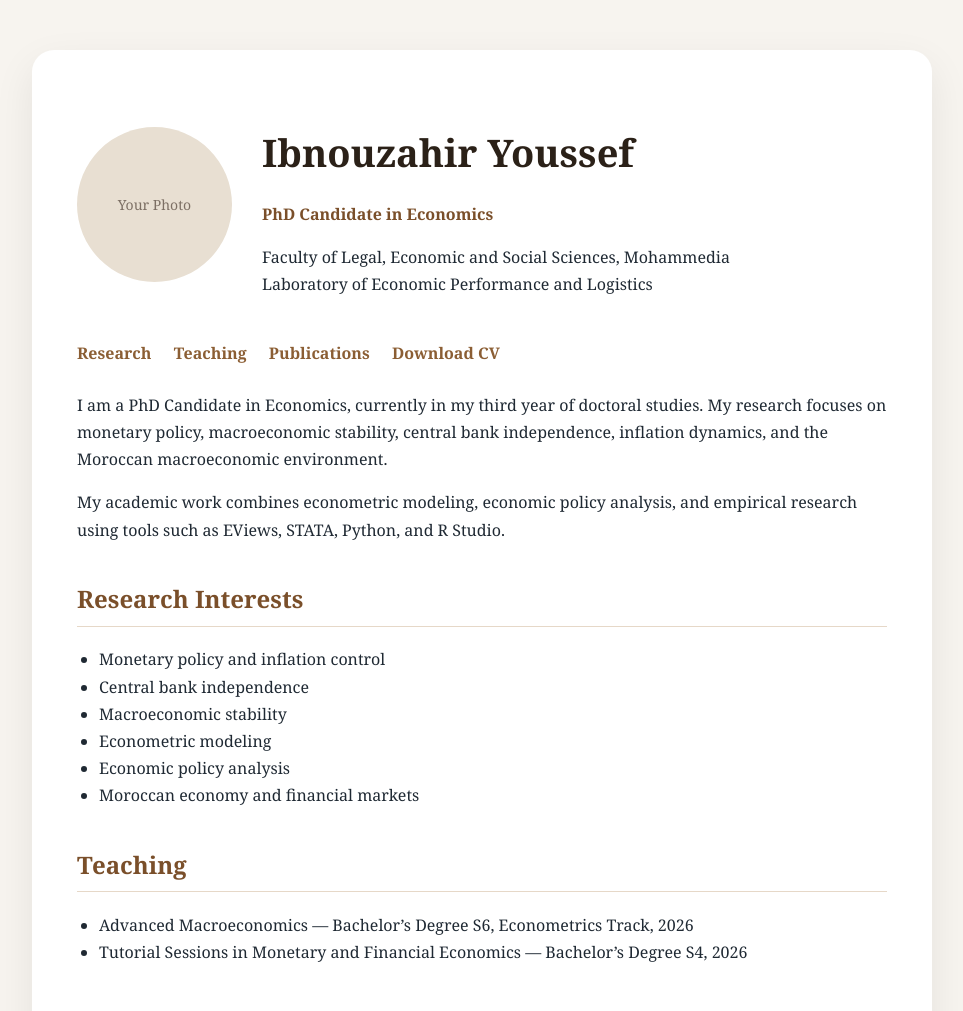
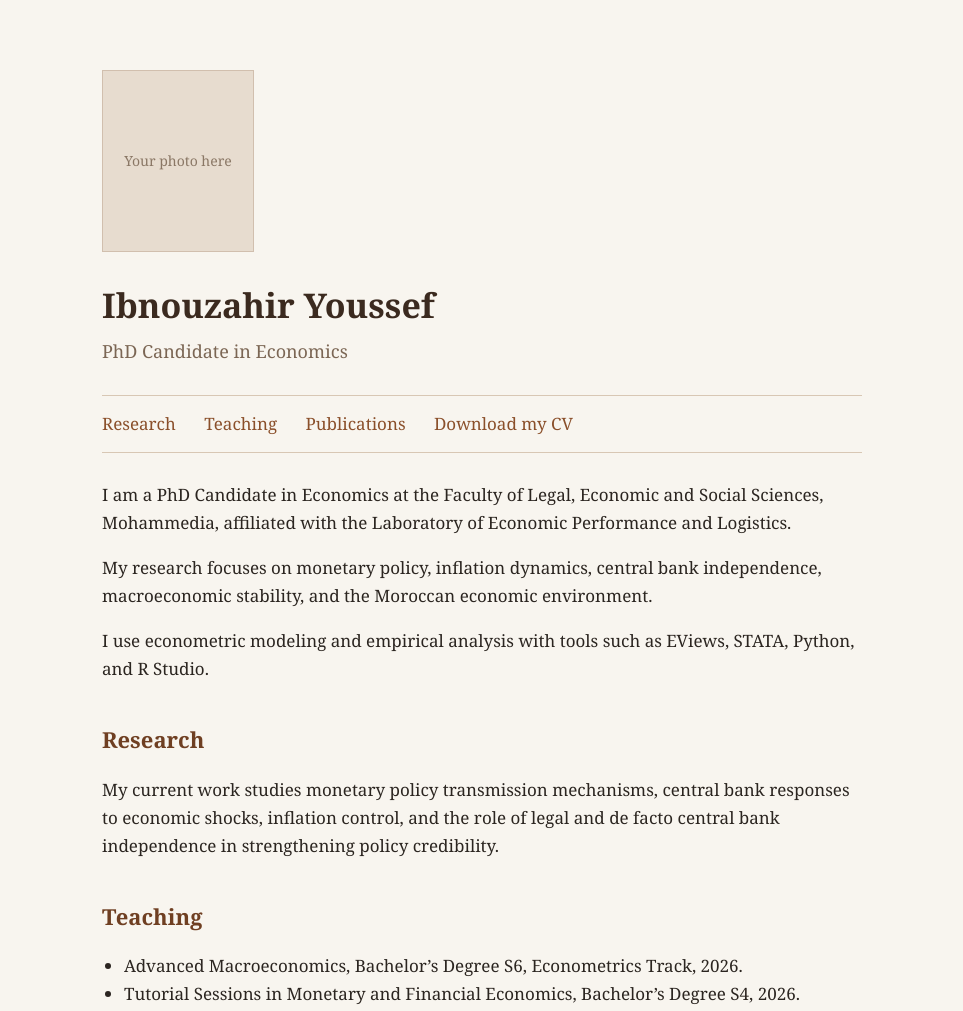
Before and after one commit to ibnouzahiryoussef/ibnouzahiryoussef.github.io, a plain HTML site: page index.html in a window 1280 px wide. Shown: the top 1011 px of the page, without its empty margins (158-1121 px from the left). Drawn offline with Linux system fonts and the light colour scheme.

Commit message:
Update index.html

```diff
--- a/index.html
+++ b/index.html
@@ -1,185 +1,147 @@
 <!DOCTYPE html>
 <html lang="en">
 <head>
-  <meta charset="UTF-8" />
+  <meta charset="UTF-8">
   <title>Ibnouzahir Youssef</title>
+
   <style>
     body {
-      font-family: Georgia, serif;
-      background: #f7f4ef;
-      color: #1f2933;
-      max-width: 900px;
-      margin: 50px auto;
-      padding: 0 25px;
-      line-height: 1.7;
+      font-family: Georgia, "Times New Roman", serif;
+      max-width: 760px;
+      margin: 70px auto;
+      padding: 0 22px;
+      line-height: 1.65;
+      background: #f8f5ef;
+      color: #2b2520;
+      font-size: 17px;
     }
 
-    .container {
-      background: white;
-      padding: 45px;
-      border-radius: 22px;
-      box-shadow: 0 15px 40px rgba(0,0,0,0.08);
+    a {
+      color: #8a4f2a;
+      text-decoration: none;
+      font-weight: 500;
     }
 
-    .header {
-      display: flex;
-      gap: 30px;
-      align-items: center;
+    a:hover {
+      text-decoration: underline;
     }
 
-    .photo {
-      width: 155px;
-      height: 155px;
-      border-radius: 50%;
-      background: #e8dfd2;
+    h1 {
+      font-size: 34px;
+      margin-bottom: 0;
+      color: #3b2a1f;
+    }
+
+    .title {
+      margin-top: 4px;
+      color: #7b6654;
+      font-size: 18px;
+    }
+
+    nav {
+      margin: 28px 0;
+      padding: 14px 0;
+      border-top: 1px solid #d8c7b4;
+      border-bottom: 1px solid #d8c7b4;
+    }
+
+    nav a {
+      margin-right: 24px;
+    }
+
+    .photo-box {
+      width: 150px;
+      height: 180px;
+      background: #e7dccf;
+      border: 1px solid #d1bfae;
       display: flex;
       align-items: center;
       justify-content: center;
-      color: #7c6f64;
+      color: #8a7765;
       font-size: 14px;
-      text-align: center;
-      flex-shrink: 0;
-    }
-
-    h1 {
-      font-size: 38px;
-      margin-bottom: 5px;
-      color: #2b2118;
+      margin-bottom: 25px;
     }
 
     h2 {
-      margin-top: 35px;
-      color: #7a4f2a;
-      border-bottom: 1px solid #e6d8c8;
-      padding-bottom: 6px;
-    }
-
-    nav {
-      margin: 25px 0;
-    }
-
-    nav a, .button {
-      margin-right: 18px;
-      color: #8b5e34;
-      text-decoration: none;
-      font-weight: bold;
-    }
-
-    nav a:hover, .button:hover {
-      text-decoration: underline;
-    }
-
-    .tag {
-      color: #7a4f2a;
-      font-weight: bold;
+      margin-top: 38px;
+      font-size: 22px;
+      color: #6f3f22;
     }
 
     ul {
       padding-left: 22px;
     }
 
-    .contact {
-      background: #f3eadf;
-      padding: 18px;
-      border-radius: 15px;
-      margin-top: 30px;
-    }
-
-    @media (max-width: 700px) {
-      .header {
-        flex-direction: column;
-        text-align: center;
-      }
+    .footer {
+      margin-top: 35px;
+      padding-top: 18px;
+      border-top: 1px solid #d8c7b4;
+      color: #5f554c;
     }
   </style>
 </head>
 
 <body>
-  <div class="container">
 
-    <div class="header">
-      <div class="photo">
-        Your Photo
+  <div class="photo-box">
+    Your photo here
   </div>
 
-      <div>
   <h1>Ibnouzahir Youssef</h1>
-        <p class="tag">PhD Candidate in Economics</p>
-        <p>
-          Faculty of Legal, Economic and Social Sciences, Mohammedia<br>
-          Laboratory of Economic Performance and Logistics
-        </p>
-      </div>
-    </div>
+  <p class="title">PhD Candidate in Economics</p>
 
   <nav>
     <a href="#research">Research</a>
     <a href="#teaching">Teaching</a>
     <a href="#publications">Publications</a>
-      <a href="Academic_CV_Template (4).pdf">Download CV</a>
+    <a href="Academic_CV_Template (4).pdf">Download my CV</a>
   </nav>
 
   <p>
-      I am a PhD Candidate in Economics, currently in my third year of doctoral studies.
-      My research focuses on monetary policy, macroeconomic stability, central bank independence,
-      inflation dynamics, and the Moroccan macroeconomic environment.
+    I am a PhD Candidate in Economics at the Faculty of Legal, Economic and Social Sciences,
+    Mohammedia, affiliated with the Laboratory of Economic Performance and Logistics.
   </p>
 
   <p>
-      My academic work combines econometric modeling, economic policy analysis, and empirical
-      research using tools such as EViews, STATA, Python, and R Studio.
+    My research focuses on monetary policy, inflation dynamics, central bank independence,
+    macroeconomic stability, and the Moroccan economic environment.
   </p>
 
-    <h2 id="research">Research Interests</h2>
-    <ul>
-      <li>Monetary policy and inflation control</li>
-      <li>Central bank independence</li>
-      <li>Macroeconomic stability</li>
-      <li>Econometric modeling</li>
-      <li>Economic policy analysis</li>
-      <li>Moroccan economy and financial markets</li>
-    </ul>
+  <p>
+    I use econometric modeling and empirical analysis with tools such as EViews, STATA,
+    Python, and R Studio.
+  </p>
+
+  <h2 id="research">Research</h2>
+  <p>
+    My current work studies monetary policy transmission mechanisms, central bank responses
+    to economic shocks, inflation control, and the role of legal and de facto central bank
+    independence in strengthening policy credibility.
+  </p>
 
   <h2 id="teaching">Teaching</h2>
   <ul>
-      <li>Advanced Macroeconomics — Bachelor’s Degree S6, Econometrics Track, 2026</li>
-      <li>Tutorial Sessions in Monetary and Financial Economics — Bachelor’s Degree S4, 2026</li>
+    <li>Advanced Macroeconomics, Bachelor’s Degree S6, Econometrics Track, 2026.</li>
+    <li>Tutorial Sessions in Monetary and Financial Economics, Bachelor’s Degree S4, 2026.</li>
   </ul>
 
   <h2 id="publications">Selected Publications</h2>
   <ul>
-      <li>
-        Ibnouzahir, Y., & Hefnaoui, A. (2026). Shockwaves abroad and the vulnerability of monetary policy.
-      </li>
-      <li>
-        Ibnouzahir, Y., & Hefnaoui, A. (2026). De Jure or De Facto Central Bank Independence?
-      </li>
-      <li>
-        Ibnouzahir, Y., et al. (2026). Okun’s law and Phillips curve revisited.
-      </li>
-      <li>
-        Hefnaoui, A., & Ibnouzahir, Y. (2024). Effectiveness of Monetary Policy after the Adoption of Inflation Targeting.
-      </li>
+    <li>Ibnouzahir, Y., & Hefnaoui, A. (2026). Shockwaves abroad and the vulnerability of monetary policy.</li>
+    <li>Ibnouzahir, Y., & Hefnaoui, A. (2026). De Jure or De Facto Central Bank Independence?</li>
+    <li>Ibnouzahir, Y., et al. (2026). Okun’s law and Phillips curve revisited.</li>
+    <li>Hefnaoui, A., & Ibnouzahir, Y. (2024). Effectiveness of Monetary Policy after the Adoption of Inflation Targeting.</li>
   </ul>
 
-    <h2>Skills</h2>
+  <h2>Contact</h2>
   <p>
-      Econometric modeling, data analysis, academic writing, economic document analysis,
-      Python, R Studio, STATA, and EViews.
+    You can contact me at
+    <a href="mailto:ibnouzahiryoussef5@gmail.com">ibnouzahiryoussef5@gmail.com</a>.
   </p>
 
-    <h2>Languages</h2>
-    <p>
-      Arabic: Native · French: Fluent · English: Intermediate · Spanish: Beginner
-    </p>
-
-    <div class="contact">
-      <strong>Contact</strong><br>
-      Email: ibnouzahiryoussef5@gmail.com<br>
-      Phone: +212 645 405 159
+  <div class="footer">
+    Also interested in sports, gaming, travel, and programming.
   </div>
 
-  </div>
 </body>
 </html>
-</html>
```
Lines whose indentation alone changed are shown as unchanged.
